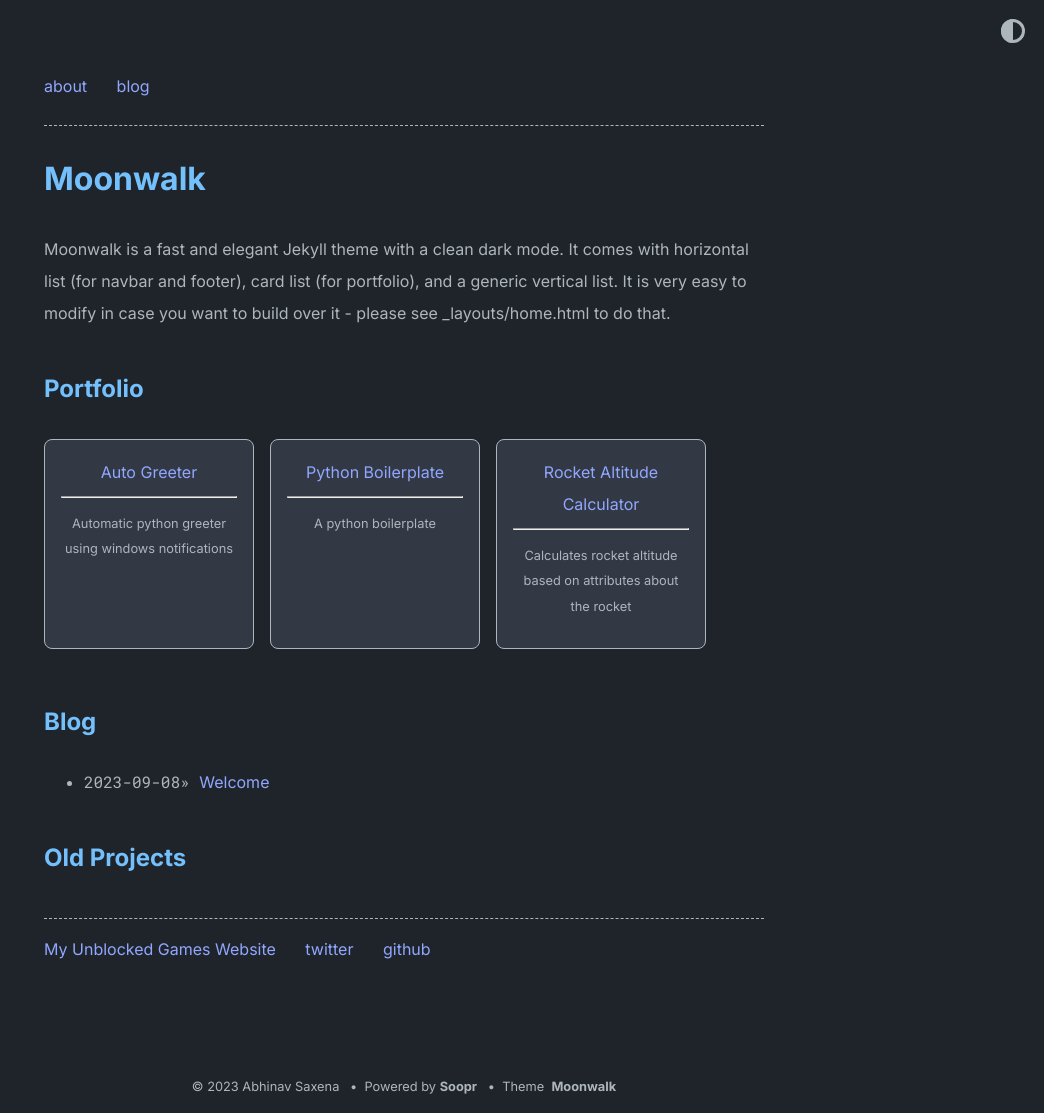
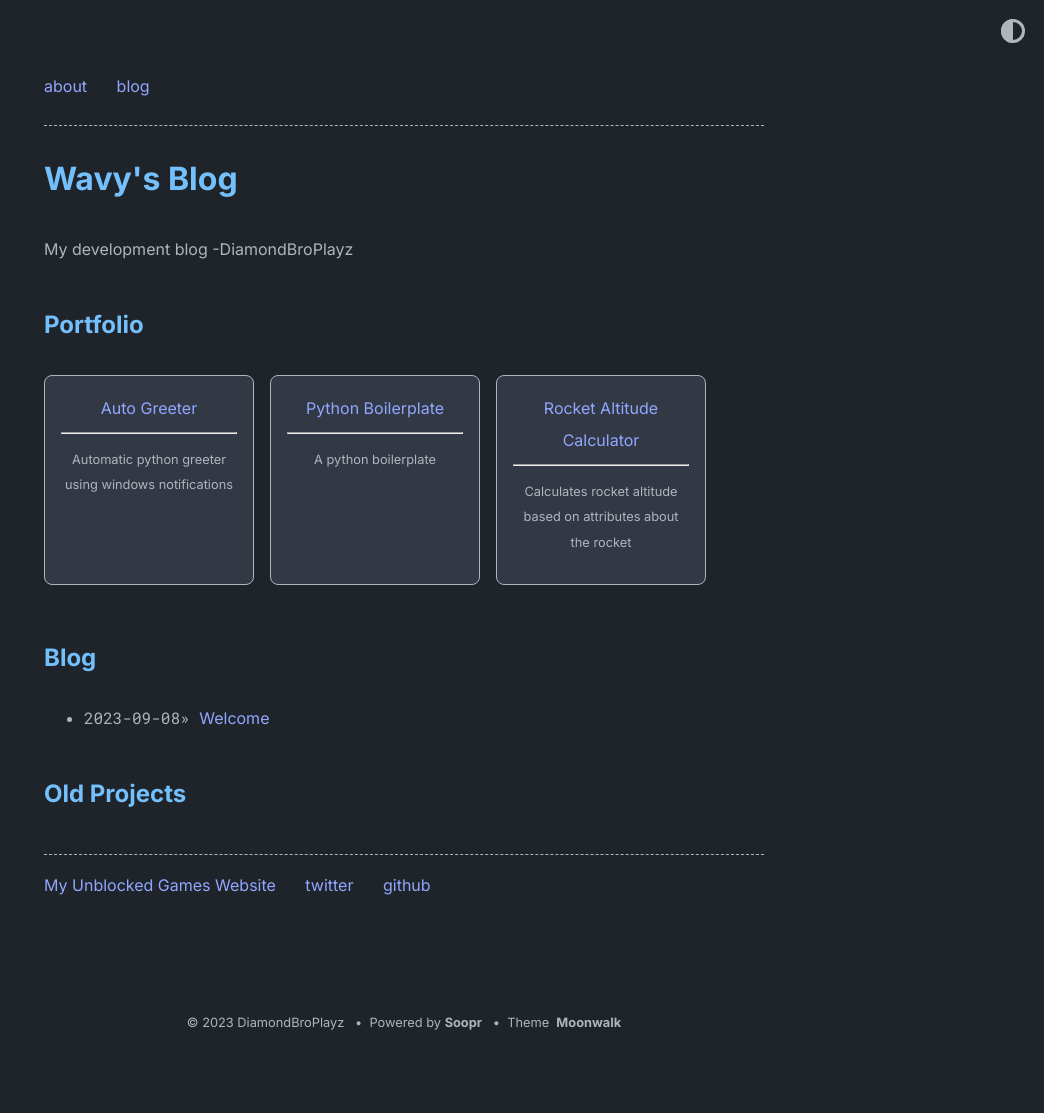
Before and after one commit to wavysblog/Blog2, a Jekyll site: the page built from index.md, in a window 1280 px wide. Shown: the whole page, without its empty margins (236-1280 px from the left). Built offline with Jekyll 4.4.1, drawn with Linux system fonts in a browser that asks for light colours; after the commit the page ends 1049 px from its top, so only the background shows below that.

Commit message:
Update _config.yml

```diff
--- a/_config.yml
+++ b/_config.yml
@@ -1,16 +1,12 @@
-title: Moonwalk
-author: Abhinav Saxena
-url: https://www.abhinavsaxena.com/moonwalk # root address of the site
+title: Wavy's Blog
+author: DiamondBroPlayz
+url: https://www.diamondbroplayz.com # root address of the site
 description: > # description of the site (multiple lines allowed)
-  Moonwalk is a fast and elegant Jekyll theme with a clean dark mode. It comes with horizontal list (for navbar and footer), card list (for portfolio), and a generic vertical list. It is very easy to modify in case you want to build over it - please see _layouts/home.html to do that.
+  My development blog -DiamondBroPlayz
 
 permalink: /:slug
 
 favicon: "./logo.png" # relative path to site's favicon
-
-twitter:
-    username: abhinav # update or delete this
-    card: summary_large_image
 
 #theme: moonwalk # if you are using GitHub Pages, change it to remote_theme: abhinavs/moonwalk
 remote_theme: abhinavs/moonwalk
```
